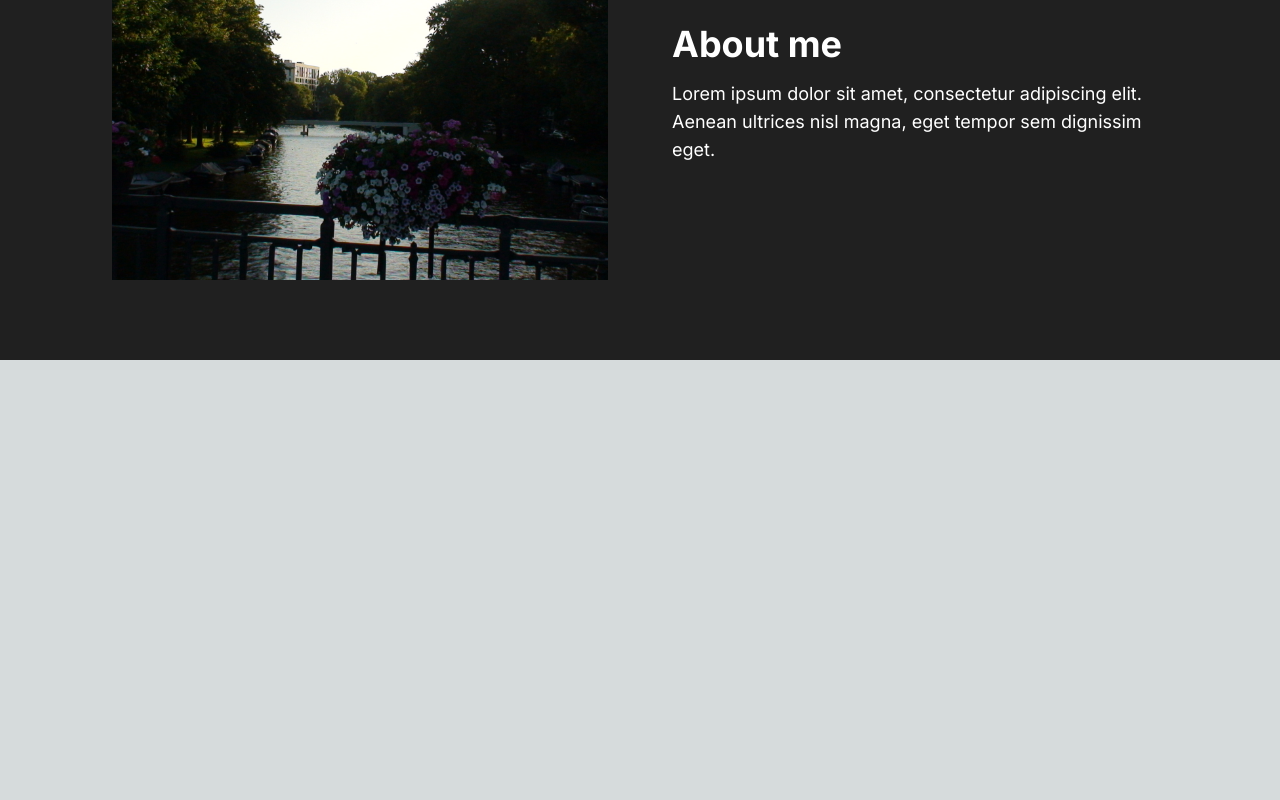
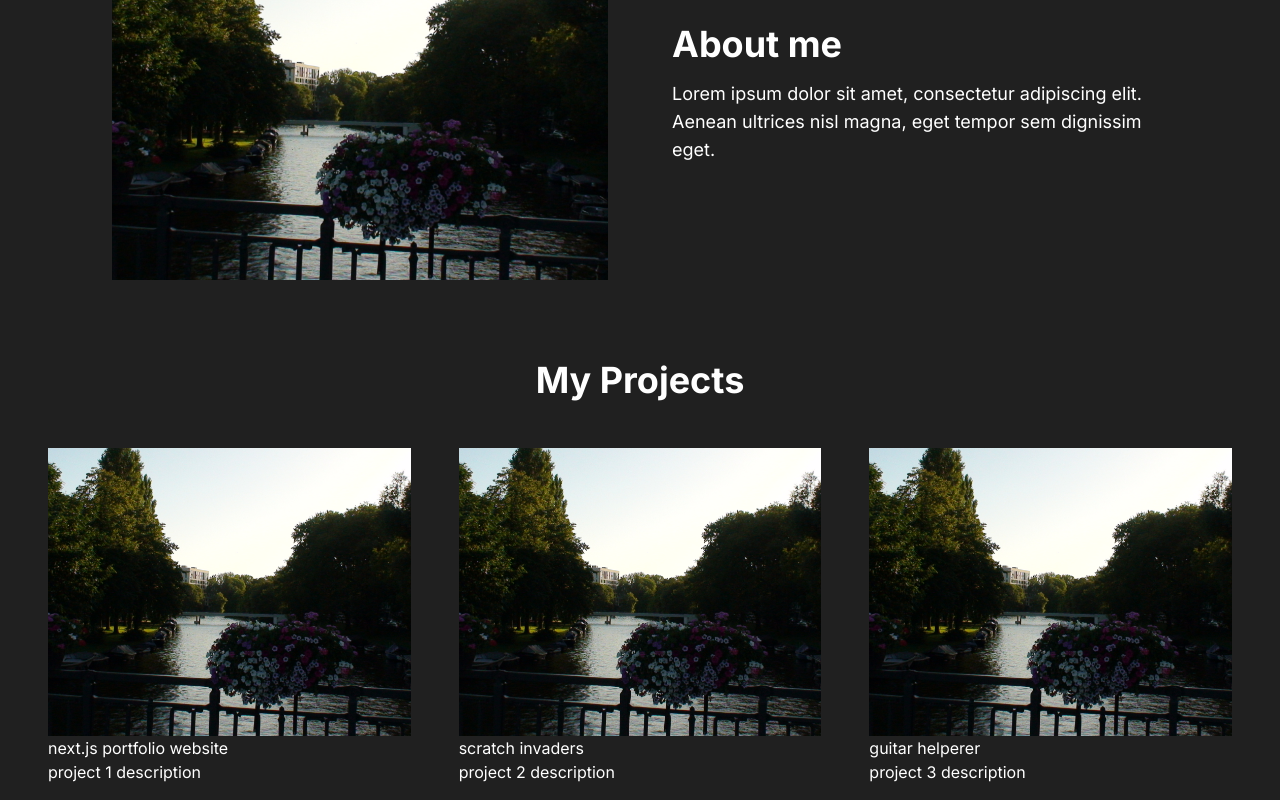
Before and after one commit to manngup/manng.net, a Next.js app: page / in a window 1280 px wide. Shown: the part 668-1468 px from the top of the page. Before the commit the page ends 1028 px from the top, so only its background shows below. Built offline with nearby package versions, Linux system fonts and the light colour scheme.

Commit message:
added projects section

```diff
--- /dev/null
+++ b/src/app/components/ProjectCard.tsx
@@ -0,0 +1,25 @@
+import React from 'react'
+
+interface ProjectCardProps {
+    imgURL: string;
+    title: string;
+    description: string;
+}
+
+const ProjectCard: React.FC<ProjectCardProps> = ({imgURL, title, description }) => {
+  return (
+    <div>
+        <div
+            className="h-52 md:h-72"
+            style={{ background: `url(${imgURL})`, backgroundSize: "cover"}}
+        >
+        </div>
+        <div className="text-white">
+            <h5>{title}</h5>
+            <p>{description}</p>
+        </div>
+    </div>
+  )
+}
+
+export default ProjectCard
--- /dev/null
+++ b/src/app/components/Projects.tsx
@@ -0,0 +1,49 @@
+import React from 'react'
+import ProjectCard from './ProjectCard'
+
+const projectsData = [
+    {
+        id: 1,
+        title: "next.js portfolio website",
+        description: "project 1 description",
+        img: "/images/landscape.jpg",
+        tag: ["All", "Web"],
+    },
+    {
+        id: 2,
+        title: "scratch invaders",
+        description: "project 2 description",
+        img: "/images/landscape.jpg",
+        tag: ["All", "Games"],
+    },
+    {
+        id: 3,
+        title: "guitar helperer",
+        description: "project 3 description",
+        img: "/images/landscape.jpg",
+        tag: ["All", "Web"],
+    },
+]
+
+const Projects = () => {
+  return (
+    <section id="projects">
+        <h2 className="text-center text-4xl font-bold text-white mt-4 mb-8 md:mb-12">
+            My Projects
+        </h2>
+        <div className="grid md:grid-cols-3 gap-8 md:gap-12">
+            {projectsData.map((project) => (
+                <ProjectCard
+                    key={project.id}
+                    title={project.title}
+                    description={project.description}
+                    imgURL={project.img}
+                    tags={project}
+                />
+            ))}
+        </div>
+    </section>
+  )
+}
+
+export default Projects
--- a/src/app/page.tsx
+++ b/src/app/page.tsx
@@ -1,6 +1,7 @@
 import Header from './components/Header'
 import Navbar from './components/Navbar'
 import About from './components/About'
+import Projects from './components/Projects'
 
 import { Inter, Pixelify_Sans } from 'next/font/google'
 
@@ -13,6 +14,7 @@ export default function Home() {
       <div className="container mt-24 mx-auto px-12 py-4">
         <Header />
         <About />
+        <Projects />
       </div>
     </main>
   )
```
